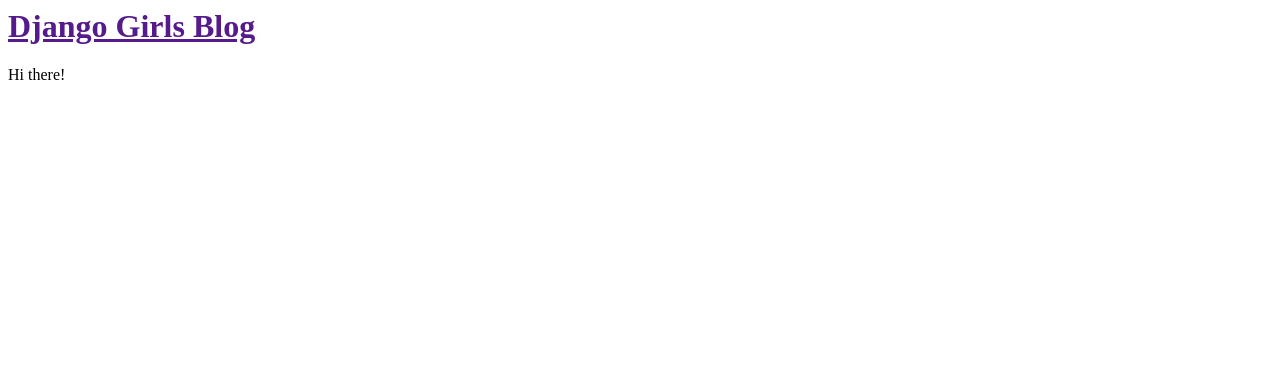
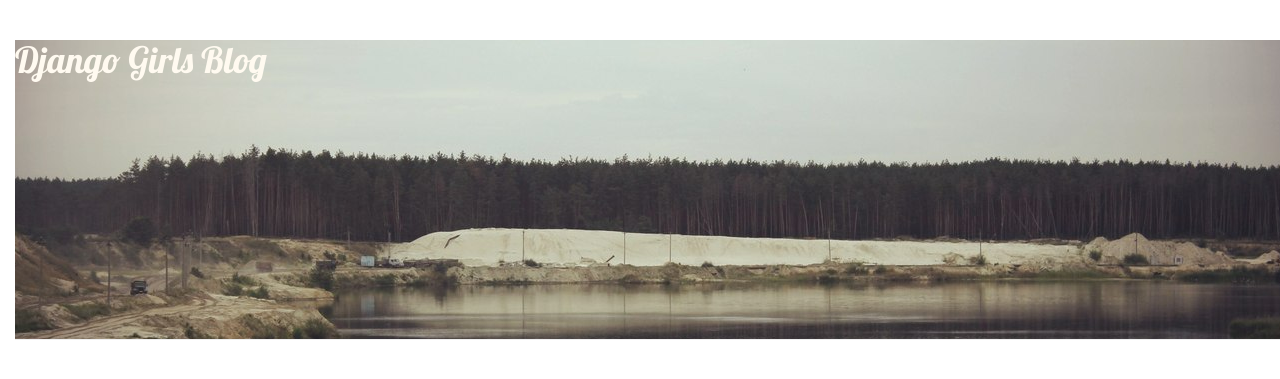
Before and after one commit to Galinka7/Watashi, a Django app: page / in a window 1280 px wide. Shown: the top 379 px of the page. Run offline with Django 3.2, Linux system fonts and the light colour scheme; data that the repository does not hold is empty; some libraries are stand-ins or nearby versions.

Commit message:
Changed the HTML for the site.

```diff
--- /dev/null
+++ b/blog/static/css/blog.css
@@ -0,0 +1,16 @@
+ h1 a {
+color: #FFFAF0;
+font-family: 'Lobster';
+}
+
+ /*a {
+        color: #D2691E;
+        font-family: 'Lobster';
+    }*/
+    body {
+         padding-left: 15px;
+     }
+.page-header {
+  background-image: url('/static/img/Nature.jpg');
+  height: 300px;
+}
--- a/blog/templates/blog/post_list.html
+++ b/blog/templates/blog/post_list.html
@@ -1,14 +1,18 @@
-<html>
+ {% load staticfiles %}
+ <html>
   <head>
-      <title>Django Girls blog</title>
+      <title>Django Galinka blog</title>
+      <link rel="stylesheet" href="//maxcdn.bootstrapcdn.com/bootstrap/3.2.0/css/bootstrap.min.css">
+         <link rel="stylesheet" href="//maxcdn.bootstrapcdn.com/bootstrap/3.2.0/css/bootstrap-theme.min.css">
+          <link rel="stylesheet" href="{% static 'css/blog.css' %}">
+           <link href="https://fonts.googleapis.com/css?family=Lobster&subset=latin,cyrillic" rel="stylesheet" type="text/css">
   </head>
   <body>
-      <div>
+      <div class="page-header">
           <h1><a href="">Django Girls Blog</a></h1>
       </div>
 
       {% for post in posts %}
-          <li>{{ post.title }}</li>
 
       <div>
           <p>published: {{ post.published_date }}</p>
@@ -19,16 +23,3 @@
 
   </body>
 </html>
-
-
-
-
-
-<html>
-    <p>Hi there!</p>
-    <ul>
-    {% for post in posts %}
-        <li>{{ post.title }}</li>
-    {% endfor %}
-    </ul>
-</html>
```
Also changed, not shown: blog/static/img/Nature.jpg (added).
